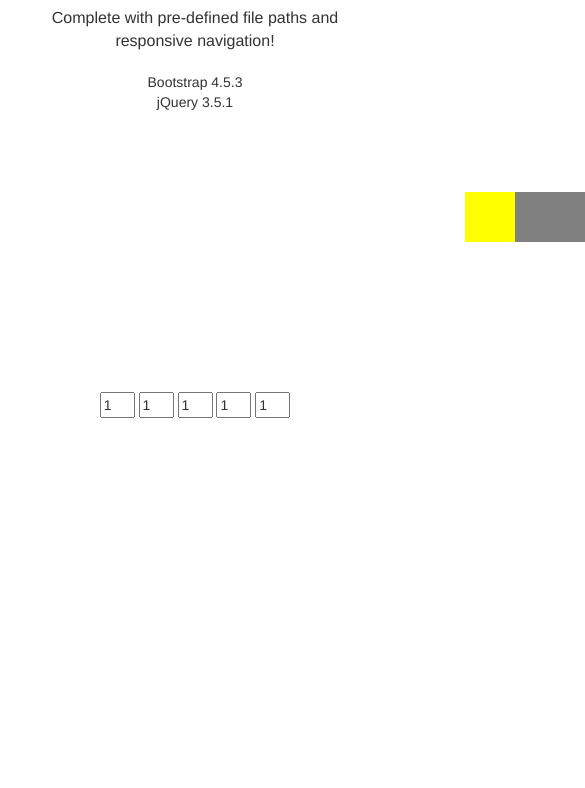
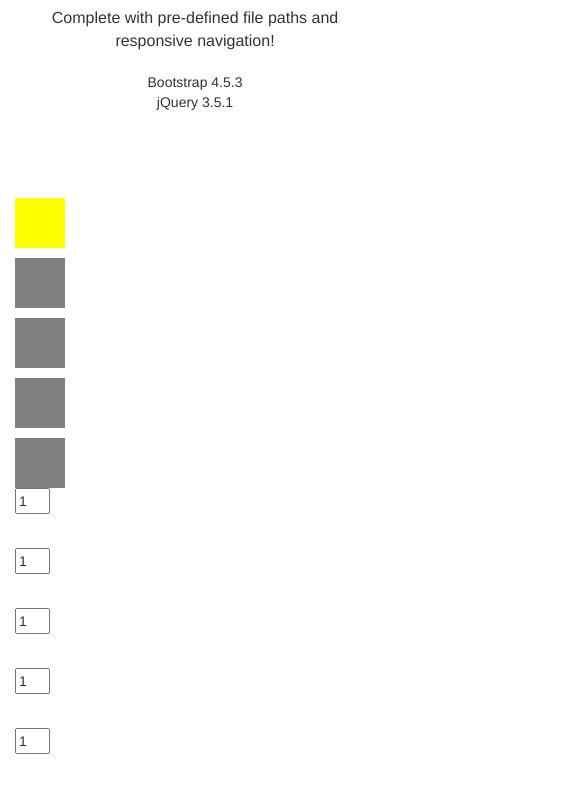
Before and after one commit to muhammadalics/Sunset-Hills-Problem, a website: page index.html in a window 390 px wide. Shown: the part 194-982 px from the top of the page, 585 px wide, since content can reach past the window. Before the commit the page ends 844 px from the top, so only its background shows below. Drawn offline with nearby package versions, Linux system fonts and the light colour scheme.

Commit message:
fixed the growth direction of building

```diff
--- a/index.html
+++ b/index.html
@@ -65,26 +65,13 @@
           <br>
           <br>
           <br>
-          <div class = "row1">
-            <!--  Buildings -->
-            <div id="b0" class="square"></div>
-            <div id="b1" class="square"></div>
-            <div id="b2" class="square"></div>
-            <div id="b3" class="square"></div>
-            <div id="b4" class="square"></div>
-          </div>
+
           <br><br><br><br><br><br><br>
           <br>
           <br>
           <br>
-          <div class = "row2">
-            <input type="number" id="h_b0" onchange="build_size(this.id, this.value)" class="narrow-width" min="1" max="9" step="1" value="1" size="1">
-            <input type="number" id="h_b1" onchange="build_size(this.id, this.value)" class="narrow-width" min="1" max="9" step="1" value="1" size="1">
-            <input type="number" id="h_b2" onchange="build_size(this.id, this.value)" class="narrow-width" min="1" max="9" step="1" value="1" size="1">
-            <input type="number" id="h_b3" onchange="build_size(this.id, this.value)" class="narrow-width" min="1" max="9" step="1" value="1" size="1">
-            <input type="number" id="h_b4" onchange="build_size(this.id, this.value)" class="narrow-width" min="1" max="9" step="1" value="1" size="1">
 
-          </div>
+
 
 
 
@@ -106,6 +93,60 @@
         </ul>
       </div>
     </div>
+
+    <div class = "row">
+      <!--  Buildings -->
+
+      <div class="col-sm-2">
+        <div id="b0" class="square"></div>
+      </div>
+
+      <div class="col-sm-2">
+        <div id="b1" class="square"></div>
+      </div>
+
+      <div class="col-sm-2">
+        <div id="b2" class="square"></div>
+      </div>
+
+      <div class="col-sm-2">
+        <div id="b3" class="square"></div>
+      </div>
+
+      <div class="col-sm-2">
+        <div id="b4" class="square"></div>
+      </div>
+
+
+    </div>
+
+
+
+    <div class = "row">
+      <div class="col-sm-2">
+        <input type="number" id="h_b0" onchange="build_size(this.id, this.value)" class="narrow-width" min="1" max="9" step="1" value="1" size="1">
+      </div>
+
+      <div class="col-sm-2">
+        <input type="number" id="h_b1" onchange="build_size(this.id, this.value)" class="narrow-width" min="1" max="9" step="1" value="1" size="1">
+      </div>
+
+      <div class="col-sm-2">
+        <input type="number" id="h_b2" onchange="build_size(this.id, this.value)" class="narrow-width" min="1" max="9" step="1" value="1" size="1">
+      </div>
+
+      <div class="col-sm-2">
+        <input type="number" id="h_b3" onchange="build_size(this.id, this.value)" class="narrow-width" min="1" max="9" step="1" value="1" size="1">
+      </div>
+
+      <div class="col-sm-2">
+        <input type="number" id="h_b4" onchange="build_size(this.id, this.value)" class="narrow-width" min="1" max="9" step="1" value="1" size="1">
+      </div>
+
+
+
+    </div>
+
   </div>
 
   <!-- Bootstrap core JavaScript -->
--- a/styles.css
+++ b/styles.css
@@ -1,12 +1,18 @@
 .square {
+  position: absolute;
   padding-right: 10px;
   padding-left: 10px;
   float:left;
   background: grey;
   width: 50px;
   height: 50px;
+  bottom: 0px;
   }
 
 .narrow-width{
   width:35px;
 }
+
+.row{
+  height: 300px;
+}
```
Lines whose indentation alone changed are shown as unchanged.
